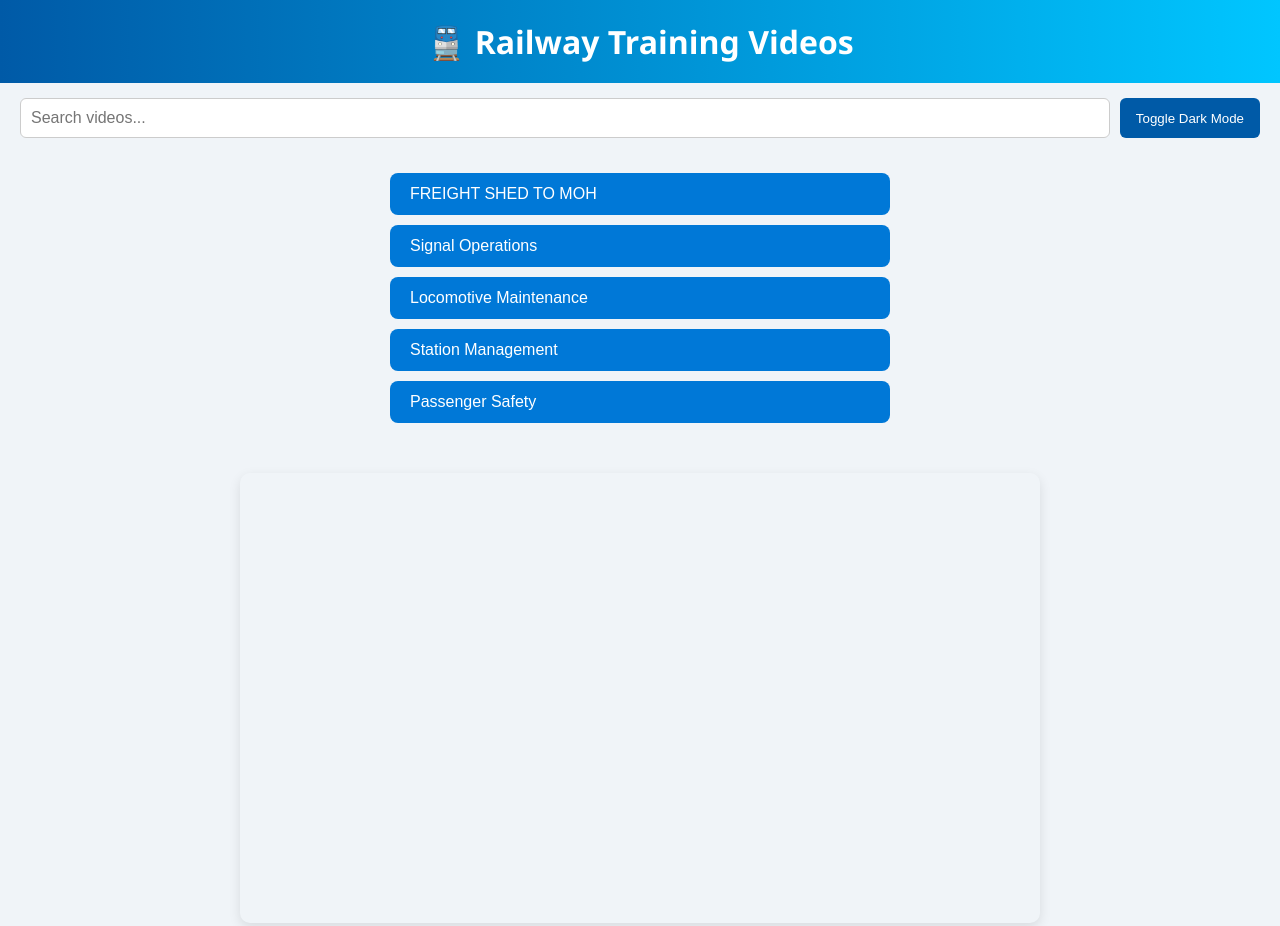
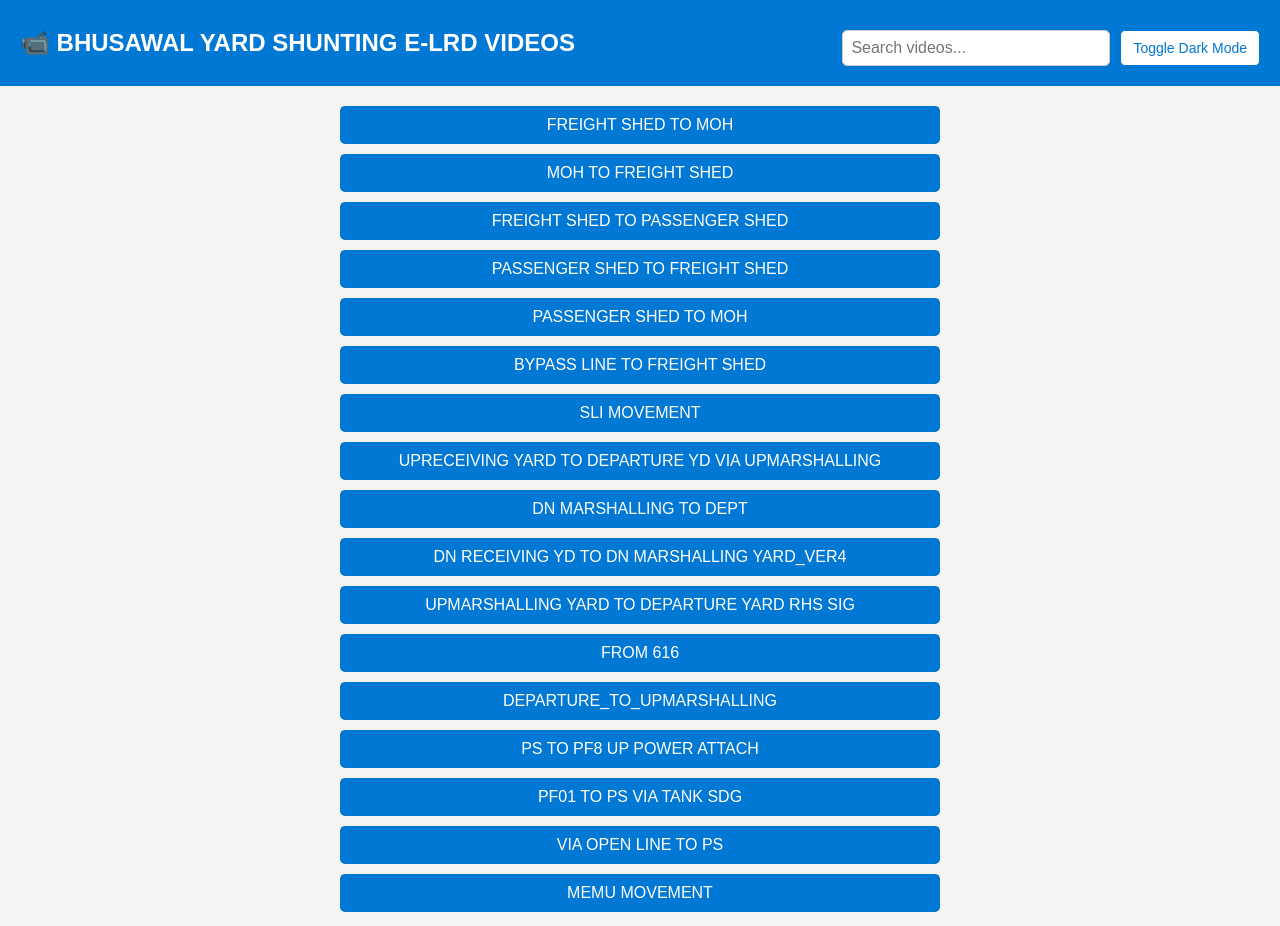
Before and after one commit to bhushanbhute4-commits/shunting-elrd-videos, a plain HTML site: page index.html in a window 1280 px wide. Shown: the top 926 px of the page. Drawn offline with Linux system fonts and the light colour scheme.

Commit message:
Update index.html

```diff
--- a/index.html
+++ b/index.html
@@ -1,168 +1,183 @@
 <!DOCTYPE html>
 <html lang="en">
 <head>
-  <meta charset="UTF-8" />
-  <meta name="viewport" content="width=device-width, initial-scale=1" />
-  <title>Railway Training Videos</title>
+  <meta charset="UTF-8">
+  <title>BHUSAWAL YARD SHUNTING E-LRD VIDEOS</title>
   <style>
     :root {
-      --primary: #005aa7;
-      --secondary: #00c6ff;
-      --bg: #f0f4f8;
-      --text: #333;
-      --btn-bg: #0078D7;
-      --btn-hover: #005fa3;
-    }
-
-    body.dark-mode {
-      --bg: #1e1e1e;
-      --text: #f0f0f0;
-      --btn-bg: #444;
-      --btn-hover: #666;
+      --bg-color: #f4f4f4;
+      --text-color: #000;
+      --button-bg: #0078D4;
+      --button-hover: #005A9E;
     }
 
     body {
+      font-family: Arial, sans-serif;
       margin: 0;
-      font-family: 'Segoe UI', sans-serif;
-      background-color: var(--bg);
-      color: var(--text);
-      transition: background 0.3s ease, color 0.3s ease;
+      padding: 0;
+      background: var(--bg-color);
+      color: var(--text-color);
     }
 
     header {
-      background: linear-gradient(to right, var(--primary), var(--secondary));
+      padding: 20px;
+      background-color: var(--button-bg);
       color: white;
-      padding: 20px;
-      text-align: center;
+      display: flex;
+      justify-content: space-between;
+      align-items: center;
+      flex-wrap: wrap;
     }
 
-    header h1 {
+    header h2 {
       margin: 0;
-      font-size: 2em;
+      font-size: 24px;
     }
 
     .controls {
       display: flex;
-      flex-wrap: wrap;
-      justify-content: space-between;
-      padding: 15px 20px;
-      background-color: var(--bg);
+      gap: 10px;
+      margin-top: 10px;
     }
 
-    .controls input {
-      padding: 10px;
+    .search-bar {
+      padding: 8px;
       font-size: 16px;
-      flex: 1;
-      margin-right: 10px;
+      border-radius: 5px;
       border: 1px solid #ccc;
-      border-radius: 6px;
+      width: 250px;
     }
 
     .toggle-btn {
-      background-color: var(--primary);
-      color: white;
+      padding: 8px 12px;
+      font-size: 14px;
+      background-color: white;
+      color: var(--button-bg);
+      border: 1px solid var(--button-bg);
+      border-radius: 5px;
+      cursor: pointer;
+    }
+
+    .video-player-container {
+      max-width: 800px;
+      margin: 20px auto;
+      text-align: center;
+      display: none;
+    }
+
+    iframe {
+      width: 100%;
+      height: 450px;
       border: none;
-      padding: 10px 16px;
-      border-radius: 6px;
+      border-radius: 10px;
+      background: black;
+    }
+
+    .close-btn {
+      margin-top: 10px;
+      padding: 6px 12px;
+      font-size: 14px;
+      background-color: white;
+      color: var(--button-bg);
+      border: 1px solid var(--button-bg);
+      border-radius: 5px;
       cursor: pointer;
     }
 
     .index-container {
       display: flex;
       flex-direction: column;
-      align-items: center;
-      padding: 20px;
       gap: 10px;
+      max-width: 600px;
+      margin: 20px auto;
     }
 
     .video-button {
-      background-color: var(--btn-bg);
+      padding: 10px;
+      font-size: 16px;
+      background-color: var(--button-bg);
       color: white;
       border: none;
-      padding: 12px 20px;
-      font-size: 16px;
-      border-radius: 8px;
+      border-radius: 5px;
       cursor: pointer;
-      width: 100%;
-      max-width: 500px;
-      text-align: left;
-      transition: background-color 0.3s ease;
+      text-transform: uppercase;
     }
 
     .video-button:hover {
-      background-color: var(--btn-hover);
+      background-color: var(--button-hover);
     }
 
-    iframe {
-      display: block;
-      margin: 30px auto;
-      width: 90%;
-      max-width: 800px;
-      height: 450px;
-      border: none;
-      border-radius: 10px;
-      box-shadow: 0 4px 12px rgba(0,0,0,0.1);
-    }
-
-    @media (max-width: 600px) {
-      .controls {
-        flex-direction: column;
-      }
-
-      .controls input {
-        margin-bottom: 10px;
-        margin-right: 0;
-      }
-
-      .video-button {
-        font-size: 18px;
-      }
-
-      iframe {
-        height: 250px;
-      }
+    body.dark {
+      --bg-color: #121212;
+      --text-color: #f4f4f4;
+      --button-bg: #333;
+      --button-hover: #555;
     }
   </style>
 </head>
 <body>
 
   <header>
-    <h1>🚆 Railway Training Videos</h1>
+    <h2>📹 BHUSAWAL YARD SHUNTING E-LRD VIDEOS</h2>
+    <div class="controls">
+      <input type="text" id="searchInput" class="search-bar" placeholder="Search videos..." oninput="filterVideos()">
+      <button class="toggle-btn" onclick="toggleDarkMode()">Toggle Dark Mode</button>
+    </div>
   </header>
 
-  <div class="controls">
-    <input type="text" id="searchInput" placeholder="Search videos..." oninput="filterButtons()" />
-    <button class="toggle-btn" onclick="toggleDarkMode()">Toggle Dark Mode</button>
+  <div class="video-player-container" id="videoContainer">
+    <iframe id="videoPlayer" src="" allowfullscreen></iframe>
+    <button class="close-btn" onclick="closeVideo()">Close</button>
   </div>
 
-  <div class="index-container" id="buttonContainer">
-    <!-- Replace these with your actual video titles and file IDs -->
-    <button class="video-button" data-title="FREIGHT SHED TO MOH" onclick="playVideo('1vy8pvHYNHcYDYfZhSAm4MWDq1JDNVI5P')">FREIGHT SHED TO MOH</button>
-    <button class="video-button" data-title="Signal Operations" onclick="playVideo('2X3Y4Z5W6V7U8T9S0')">Signal Operations</button>
-    <button class="video-button" data-title="Locomotive Maintenance" onclick="playVideo('3M4N5O6P7Q8R9S0T1')">Locomotive Maintenance</button>
-    <button class="video-button" data-title="Station Management" onclick="playVideo('4A5B6C7D8E9F0G1H2')">Station Management</button>
-    <button class="video-button" data-title="Passenger Safety" onclick="playVideo('5X6Y7Z8W9V0U1T2S3')">Passenger Safety</button>
+  <div class="index-container" id="videoList">
+    <button class="video-button" onclick="playVideo('1vy8pvHYNHcYDYfZhSAm4MWDq1JDNVI5P')">FREIGHT SHED TO MOH</button>
+    <button class="video-button" onclick="playVideo('1e1ECkB4MMN_cqreNDeLMXBZqgGkWeC1d')">MOH TO FREIGHT SHED</button>
+    <button class="video-button" onclick="playVideo('1hbqfwZykWhHvcL3juN710lk_SmYlkZOf')">FREIGHT SHED TO PASSENGER SHED</button>
+    <button class="video-button" onclick="playVideo('1NOLwSJeFRFe3Yv7PQ_k4FBwXS3nDs1wn')">PASSENGER SHED TO FREIGHT SHED</button>
+    <button class="video-button" onclick="playVideo('1QjPEtmVZNKP6pCa6Gs6EPRcZzQkNYJYv')">PASSENGER SHED TO MOH</button>
+    <button class="video-button" onclick="playVideo('1QV-tn8EEfR08FdQvSrZ7_j8Juzf5kdIO')">BYPASS LINE TO FREIGHT SHED</button>
+    <button class="video-button" onclick="playVideo('1HLkE9DIUpJltwGJbnhHPGzDezOxnYhNb')">SLI MOVEMENT</button>
+    <button class="video-button" onclick="playVideo('1Cvl43VSkUjtLJDw902Jv5ZE0vrnjrFg7')">UPRECEIVING YARD TO DEPARTURE YD VIA UPMARSHALLING</button>
+    <button class="video-button" onclick="playVideo('1YRhhhYf5Q_t9Gi-0d85DjtmqDpq-_uTf')">DN MARSHALLING TO DEPT</button>
+    <button class="video-button" onclick="playVideo('1xyXO5e8_rktv5V2u9DPMjtWQZXGMGxh9')">DN RECEIVING YD TO DN MARSHALLING YARD_VER4</button>
+    <button class="video-button" onclick="playVideo('1etiTlzIgzyShmsxBd5-SeVC-_sadGCxa')">UPMARSHALLING YARD TO DEPARTURE YARD RHS SIG</button>
+    <button class="video-button" onclick="playVideo('18V6bwM_bMFNte2qz19W8UUJT7tcPReVu')">FROM 616</button>
+    <button class="video-button" onclick="playVideo('1dupF-DhXSLH4RpGr3P7jD4hDfGcKO_uu')">DEPARTURE_TO_UPMARSHALLING</button>
+    <button class="video-button" onclick="playVideo('1D4VfVYMOkCMvjQwEfxvjATw7yLTPeA7w')">PS TO PF8 UP POWER ATTACH</button>
+    <button class="video-button" onclick="playVideo('1fod2SioRmnYCiTDBqVGbEfYn0YmCFGUJ')">PF01 TO PS VIA TANK SDG</button>
+    <button class="video-button" onclick="playVideo('1CHFM6oUCj8HyUQuG3ALSIlvORCip5rdt')">VIA OPEN LINE TO PS</button>
+    <button class="video-button" onclick="playVideo('1-TQgKTXAJHrhvvmPKJaebmBx1q6AdmLF')">MEMU MOVEMENT</button>
   </div>
-
-  <iframe id="videoPlayer" src="" allowfullscreen></iframe>
 
   <script>
     function playVideo(fileId) {
       const url = `https://drive.google.com/file/d/${fileId}/preview`;
-      document.getElementById('videoPlayer').src = url;
+      const player = document.getElementById('videoPlayer');
+      const container = document.getElementById('videoContainer');
+      player.src = url;
+      container.style.display = 'block';
+      window.scrollTo({ top: container.offsetTop - 20, behavior: 'smooth' });
     }
 
-    function filterButtons() {
-      const input = document.getElementById('searchInput').value.toLowerCase();
-      const buttons = document.querySelectorAll('.video-button');
-      buttons.forEach(btn => {
-        const title = btn.getAttribute('data-title').toLowerCase();
-        btn.style.display = title.includes(input) ? 'block' : 'none';
-      });
+    function closeVideo() {
+      const player = document.getElementById('videoPlayer');
+      const container = document.getElementById('videoContainer');
+      player.src = '';
+      container.style.display = 'none';
     }
 
     function toggleDarkMode() {
-      document.body.classList.toggle('dark-mode');
+      document.body.classList.toggle('dark');
+    }
+
+    function filterVideos() {
+      const input = document.getElementById('searchInput').value.toUpperCase();
+      const buttons = document.querySelectorAll('.video-button');
+      buttons.forEach(btn => {
+        const text = btn.textContent || btn.innerText;
+        btn.style.display = text.includes(input) ? '' : 'none';
+      });
     }
   </script>
 
```
